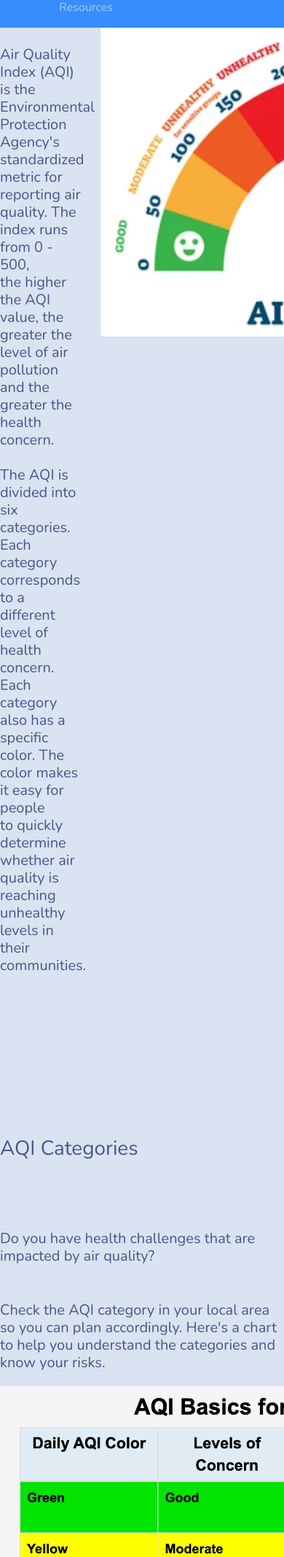
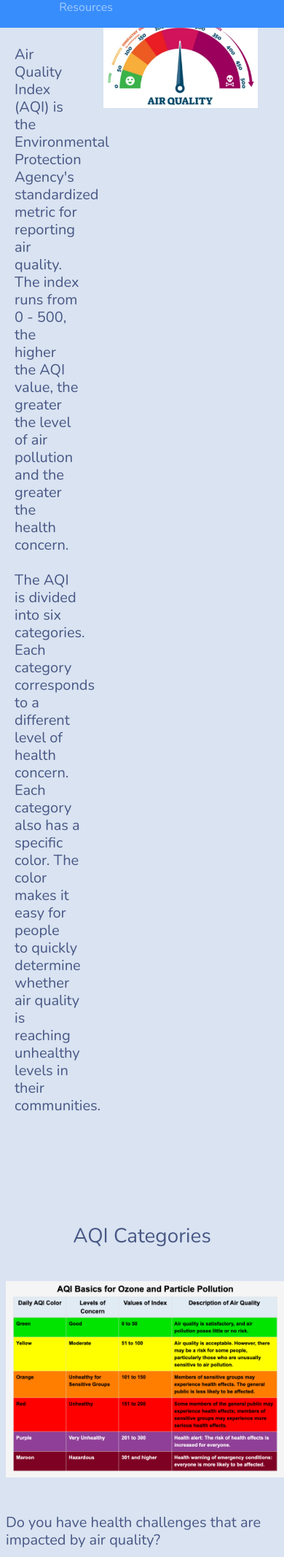
Before and after one commit to andrew-m-vick/project-3-group-08, a Flask app: page / in a window 390 px wide. Shown: the part 138-2271 px from the top of that part at 73% size. Run offline with Flask 3, Linux system fonts and the light colour scheme; the page is wider than the window, and the part outside it is not shown; some libraries are stand-ins or nearby versions.

Commit message:
possibly done

```diff
--- a/app/templates/home.html
+++ b/app/templates/home.html
@@ -1,23 +1,19 @@
 <!DOCTYPE html>
 <html lang="en">
-
 <head>
     <meta charset="UTF-8">
     <meta name="viewport" content="width=device-width, initial-scale=1.0">
     <meta http-equiv="X-UA-Compatible" content="ie=edge">
     <title>Home</title>
-
     <!-- CSS -->
     <link href="https://cdn.jsdelivr.net/npm/bootstrap@5.3.3/dist/css/bootstrap.min.css" rel="stylesheet" integrity="sha384-QWTKZyjpPEjISv5WaRU9OFeRpok6YctnYmDr5pNlyT2bRjXh0JMhjY6hW+ALEwIH" crossorigin="anonymous">
     <link href="https://bootswatch.com/5/morph/bootstrap.min.css", rel="stylesheet">
     <link href="./static/css/static.css" rel="stylesheet">
-
     <!-- JS IMPORTS - External Libraries -->
     <script src="https://cdn.jsdelivr.net/npm/bootstrap@5.3.3/dist/js/bootstrap.bundle.min.js" integrity="sha384-YvpcrYf0tY3lHB60NNkmXc5s9fDVZLESaAA55NDzOxhy9GkcIdslK1eN7N6jIeHz" crossorigin="anonymous"></script>
     <script src="https://d3js.org/d3.v7.min.js"></script>
     <script src="https://cdn.plot.ly/plotly-latest.min.js"></script>
 </head>
-
 <body>
     <!-- NAVBAR -->
     <nav class="navbar navbar-expand-lg bg-primary" data-bs-theme="dark">
@@ -43,24 +39,28 @@
     <!-- add spacing -->
     <br/>
     <!-- Dashboard -->
-     <div class=“container-fluid”>
+    <div class="container-fluid">
         <div class="row">
             <div class="col-md-12 text-center">
                 <h1>AQI Dashboard</h1>
             </div>
         </div>
         <br>
-            <div class=“row”>
         <div class="row">
-                    <div class="col-4"><h5>Air Quality Index (AQI) is the Environmental Protection Agency's standardized metric for reporting air quality. The index runs from 0 - 500, <br>
+            <div class="row">
+                <div class="col-4" style="padding-left: 20px;">
+                    <h5>Air Quality Index (AQI) is the Environmental Protection Agency's standardized metric for reporting air quality. The index runs from 0 - 500, <br>
                         the higher the AQI value, the greater the level of air pollution and the greater the health concern. <br>
                         <br>
                         The AQI is divided into six categories. <br>
-                        Each category corresponds to a different level of health concern. Each category also has a specific color. The color makes it easy for people <br>
+                        Each category corresponds to a different level of health concern. Each category also has a specific color. The color makes it easy for people
+     <br>
                         to quickly determine whether air quality is reaching unhealthy levels in their communities.
-                    </h5></div>
-
-                    <div class="col-8"><img src="../static/images/Picture1.png" alt=“Background” class=“img-fluid”></div>
+                    </h5>
+                </div>
+                <div class="col-8" style="padding-left: 20px;">
+                    <img src="../static/images/Picture1.png" alt="Background" class="img-fluid">
+                </div>
             </div>
             <br>
             <br>
@@ -69,14 +69,19 @@
     </div>
     <br>
     <hr>
-            <div class=“row”>
-                <div class=“col-md-12 text-center”>
+    <div class="row">
+        <div class="col-md-12 text-center">
             <br>
-                <h1>AQI Categories</h1>
-                <br>
+            <h1>AQI Categories</h1> <br>
+        </div>
+    </div>
+    <div class="row">
+        <div class="col-md-6" style="padding-left: 20px;">
+            <img src="../static/images/image1.png" alt="Background" class="img-fluid">
+        </div>
+        <div class="col-md-6" style="padding-left: 20px;">
             <h5>Do you have health challenges that are impacted by air quality?</h5>
             <h5>Check the AQI category in your local area so you can plan accordingly.  Here's a chart to help you understand the categories and know your risks.</h5>
-                <img src="../static/images/image1.png" alt=“Background” class=“img-fluid” width="1000">
         </div>
     </div>
     </div>
```
Also changed, not shown: app/templates/about_us.html (+10 -8 lines), app/templates/dashboard.html (+4 -6 lines), app/templates/map.html (+6 -5 lines), app/templates/resources.html (+8 -1 lines). Lines whose indentation alone changed are shown as unchanged.
